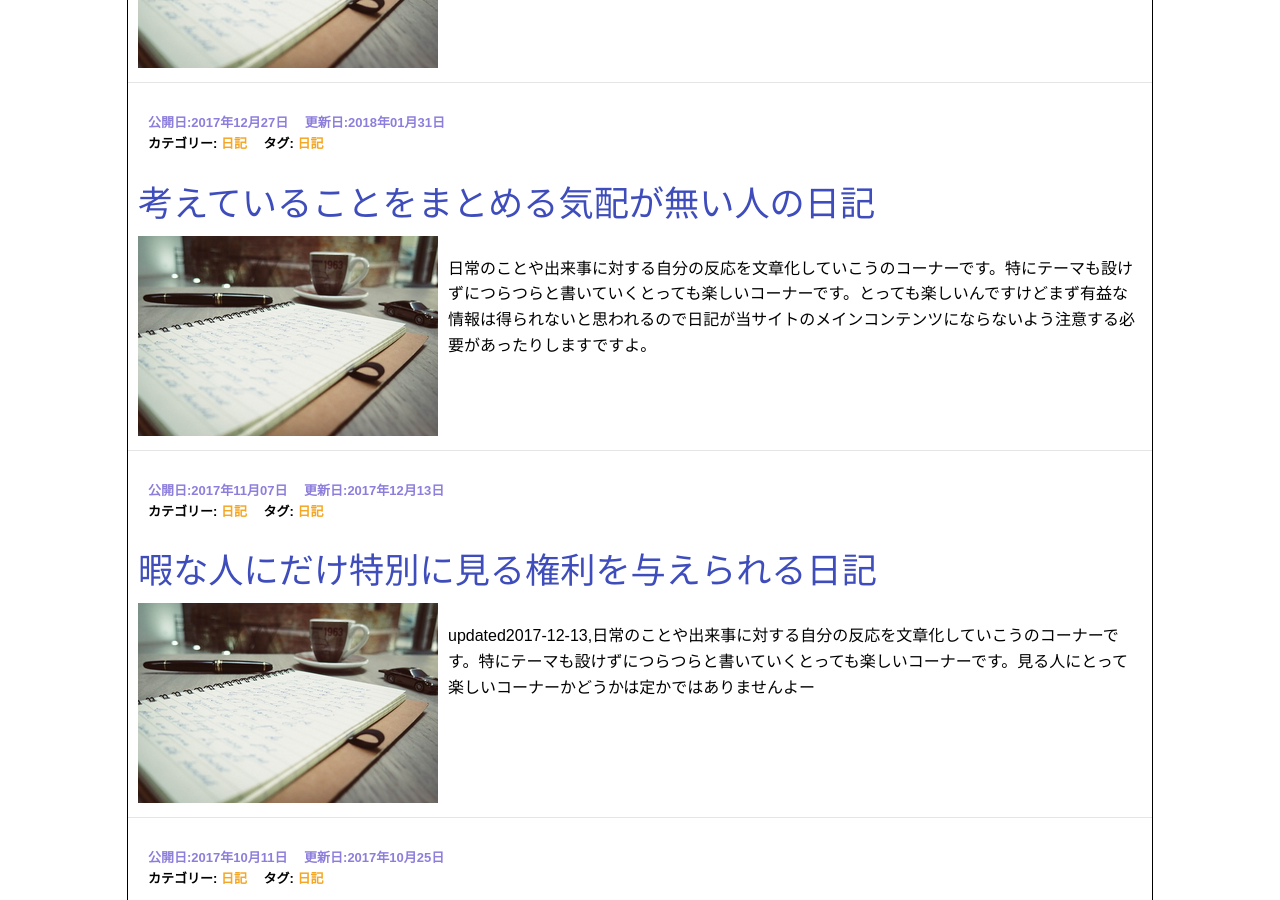
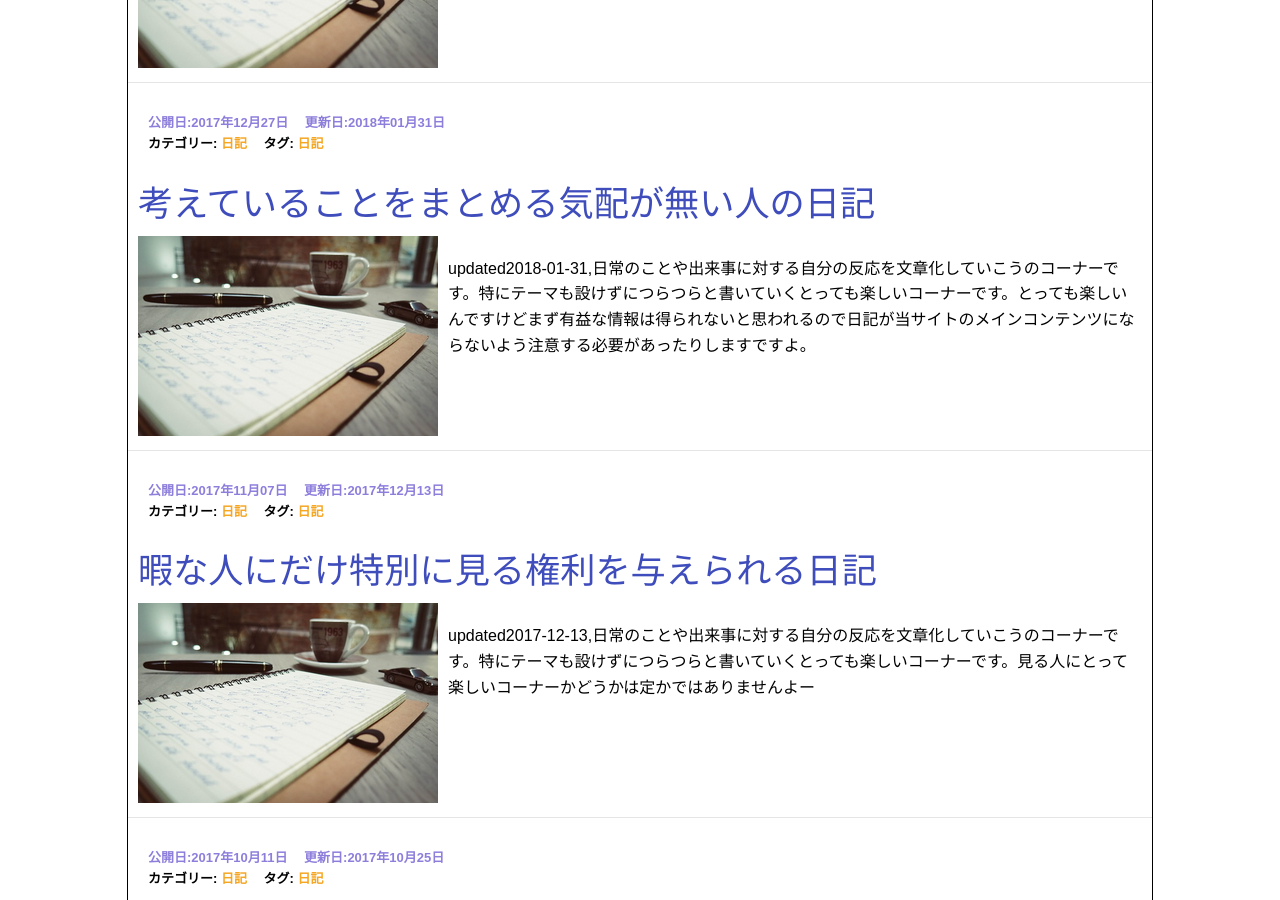
Before and after one commit to photoantenna/photoantenna.github.io, a Jekyll site: the page built from index.html, in a window 1280 px wide and 900 px high, scrolled down 912 px. Built offline with Jekyll 4.4.1, drawn with Linux system fonts in a browser that asks for light colours; the list of posts is cut into pages by our own code.

Commit message:
Update 2017-12-27-diary.md

```diff
--- a/_posts/2017-12-27-diary.md
+++ b/_posts/2017-12-27-diary.md
@@ -2,7 +2,7 @@
 layout: post
 title: "考えていることをまとめる気配が無い人の日記"
 permalink: diary04
-excerpt: "日常のことや出来事に対する自分の反応を文章化していこうのコーナーです。特にテーマも設けずにつらつらと書いていくとっても楽しいコーナーです。とっても楽しいんですけどまず有益な情報は得られないと思われるので日記が当サイトのメインコンテンツにならないよう注意する必要があったりしますですよ。"
+excerpt: "updated2018-01-31,日常のことや出来事に対する自分の反応を文章化していこうのコーナーです。特にテーマも設けずにつらつらと書いていくとっても楽しいコーナーです。とっても楽しいんですけどまず有益な情報は得られないと思われるので日記が当サイトのメインコンテンツにならないよう注意する必要があったりしますですよ。"
 categories: "日記"
 tags: "日記"
 keywords: "日記, 哲学, こんにゃく, VIX, ゲーム, 失敗, facerig, コストコ, FX, 料理, ドルペッグ, SVXY, 夫婦円満"
```
